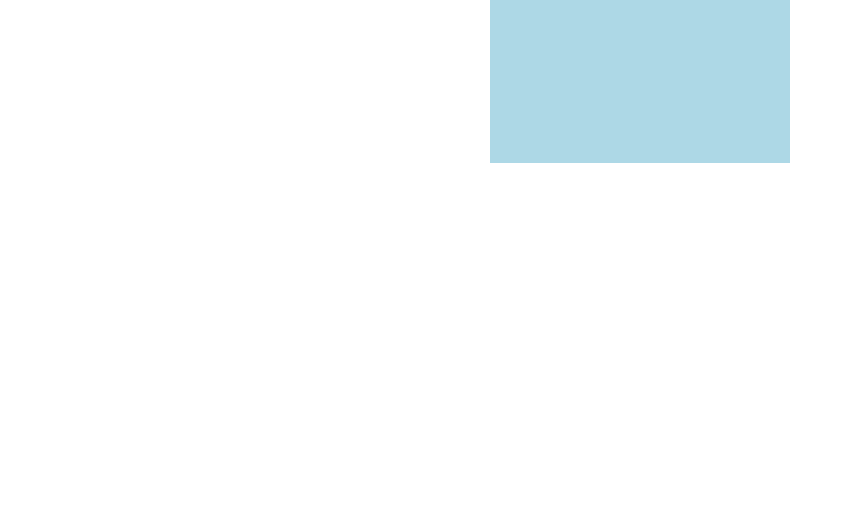
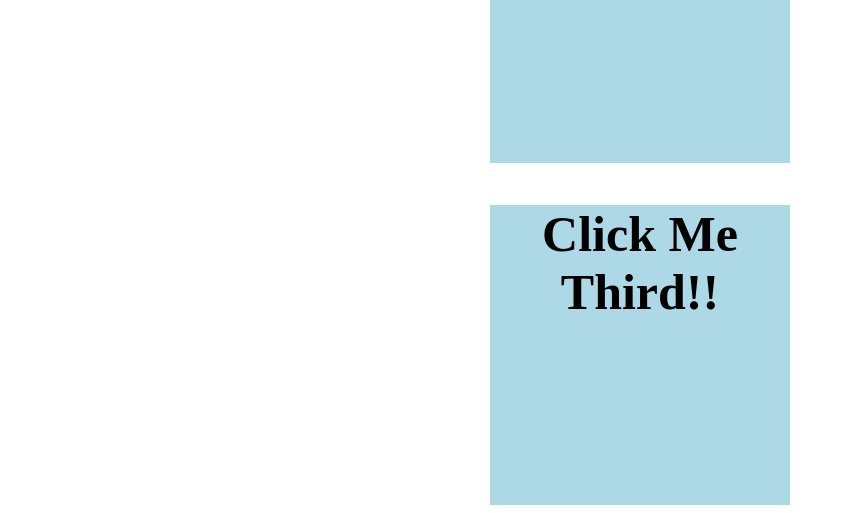
Before and after one commit to mshyu8/my-personal-website, a plain HTML site: page index.html in a window 1280 px wide. Shown: the part 578-1091 px from the top of the page, without its empty margins (0-845 px from the left). Before the commit the page ends 800 px from the top, so only its background shows below. Drawn offline with Linux system fonts and the light colour scheme.

Commit message:
added dog png

```diff
--- a/index.html
+++ b/index.html
@@ -25,6 +25,10 @@
             <li>my learning so far!</li>
         </ul>
     </div>
+    <div id="board2">
+        <h2 id="header2">Click Me Third!!</h2>
+        <img
+    </div>
     <script src="script.js"></script>
 
   </body>
```
Also changed, not shown: dog.png (added).
